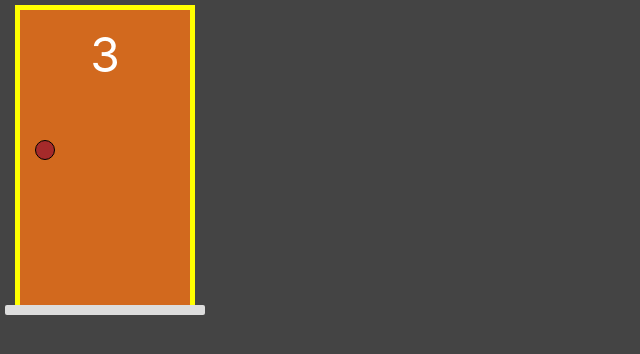
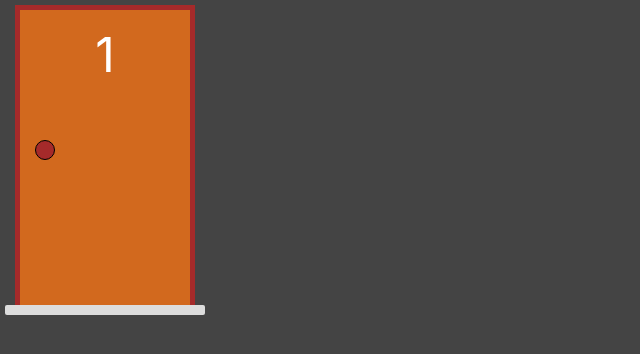
Before and after one commit to flaviosantospqri/monty-roll-new, a Next.js app: page / in a window 1280 px wide. Shown: the top 354 px of the page, without its empty margins (0-640 px from the left). Built offline with nearby package versions, Linux system fonts and the light colour scheme.

Commit message:
Insert a typescript mode

```diff
--- a/components/Door.jsx
+++ /dev/null
@@ -1,17 +0,0 @@
-import styles from "../styles/Door.module.css"
-
-export default function Door(props) {
-   const selected = props.select ? styles.select : ''
-
-    return (
-        <div className={styles.area}>
-            <div className={`${styles.frame} ${styles.select}`}>
-                <div className={styles.Door}>
-                    <div className={styles.numero}>3</div>
-                    <div className={styles.door_handle}></div>
-                </div>
-            </div>
-            <div className={styles.floor}></div>
-        </div>
-    )
-}
--- /dev/null
+++ b/components/Door.tsx
@@ -0,0 +1,27 @@
+
+import styles from "../styles/Door.module.css"
+import DoorModel from "../model/door"
+
+
+interface DoorProps{
+    Door: DoorModel
+}
+
+
+export default function Door(props: DoorProps) {
+
+   const { Door } = props
+   const isSelected = Door.isSelected ? styles.isSelected : ''
+
+    return (
+        <div className = {styles.area}>
+            <div className={`${styles.frame} ${isSelected}`}>
+                <div className={styles.Door}>
+                    <div className={styles.numero}>{Door.number}</div>
+                    <div className={styles.door_handle}></div>
+                </div>
+            </div>
+            <div className={styles.floor}></div>
+        </div>
+    )
+}
--- /dev/null
+++ b/model/door.ts
@@ -0,0 +1,44 @@
+export default class DoorModel{
+    private _number : number
+    private _haveGift : boolean
+    private _isOpen: boolean
+    private _isSelected: boolean
+
+    constructor(number, haveGift=false, isSelected= false, isOpen = false){
+        this._number = number
+        this._haveGift = haveGift
+        this._isSelected = isSelected
+        this._isOpen = isOpen
+    }
+
+    get number(){
+        return this._number
+    }
+
+    get haveGift(){
+        return this._haveGift
+    }
+
+    get isOpen(){
+        return this._isOpen
+    }
+
+    get isSelected(){
+        return this._isSelected
+    }
+
+    alterateSelect(){
+        const isSelected = !this._isSelected
+        return new DoorModel(this.number, this.haveGift, isSelected, this._isOpen)
+    }
+
+    open(){
+        const isOpen = true
+        return new DoorModel(this.number, this.haveGift, this._isSelected, isOpen)
+    }
+
+    unSelected(){
+        const isSelected = false
+        return new DoorModel(this.number, this.haveGift, isSelected, this._isOpen)
+    }
+}
--- a/package.json
+++ b/package.json
@@ -14,6 +14,8 @@
     "react-dom": "18.2.0"
   },
   "devDependencies": {
+    "@types/node": "18.11.8",
+    "@types/react": "18.0.24",
     "eslint": "8.26.0",
     "eslint-config-next": "13.0.0"
   }
--- a/pages/index.jsx
+++ b/pages/index.jsx
@@ -1,10 +1,15 @@
+import { useState } from "react";
 import Door from "../components/Door";
+import DoorModel from "../model/door";
 
 
 export default function Home() {
+
+  const  [door, setDoor] = useState(new DoorModel(1))
+
   return (
-    <div>
-      <Door select></Door>
+    <div style={{display: "flex"}}>
+      <Door Door={door}/>
     </div>
   )
 }
--- a/styles/Door.module.css
+++ b/styles/Door.module.css
@@ -41,8 +41,14 @@
     align-self: flex-start;
     border: 1px solid black;
 }
-.select{
+.isSelected{
     border-left: 5px solid yellow;
     border-right: 5px solid yellow;
     border-top: 5px solid yellow;
 }
+.isSelected .numero{
+    color: yellow;
+}
+.isSelected .door_handle{
+    background-color: yellow;
+}
```
Also changed, not shown: model/door.js (deleted, +0 -44 lines), tsconfig.json (added, +30 -0 lines), 1 other file (tests, documents, lock files or other folders).
